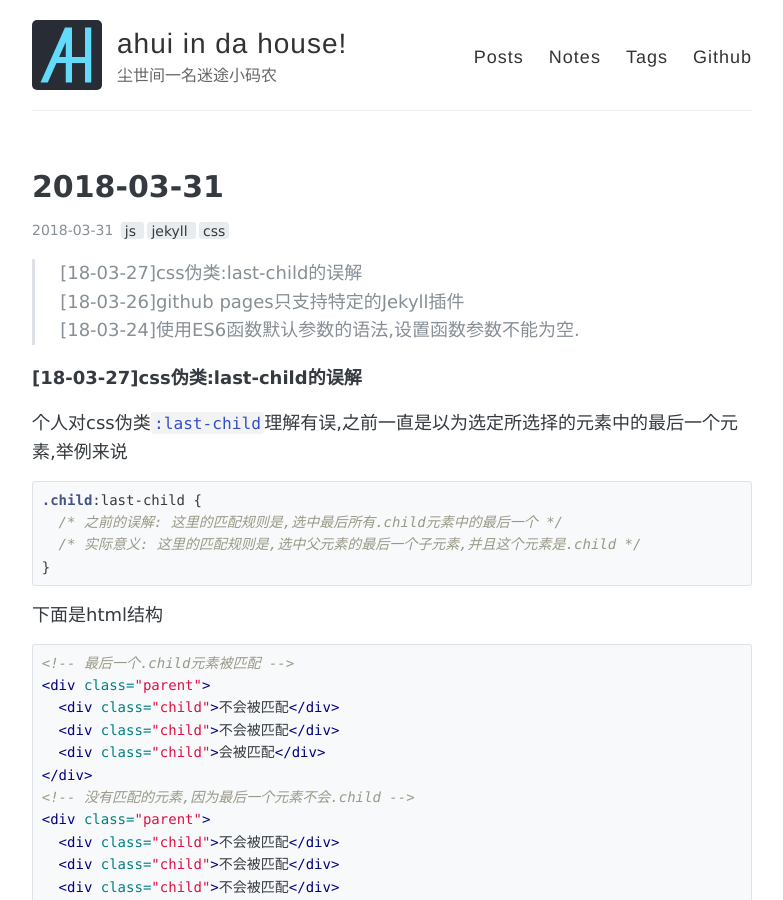
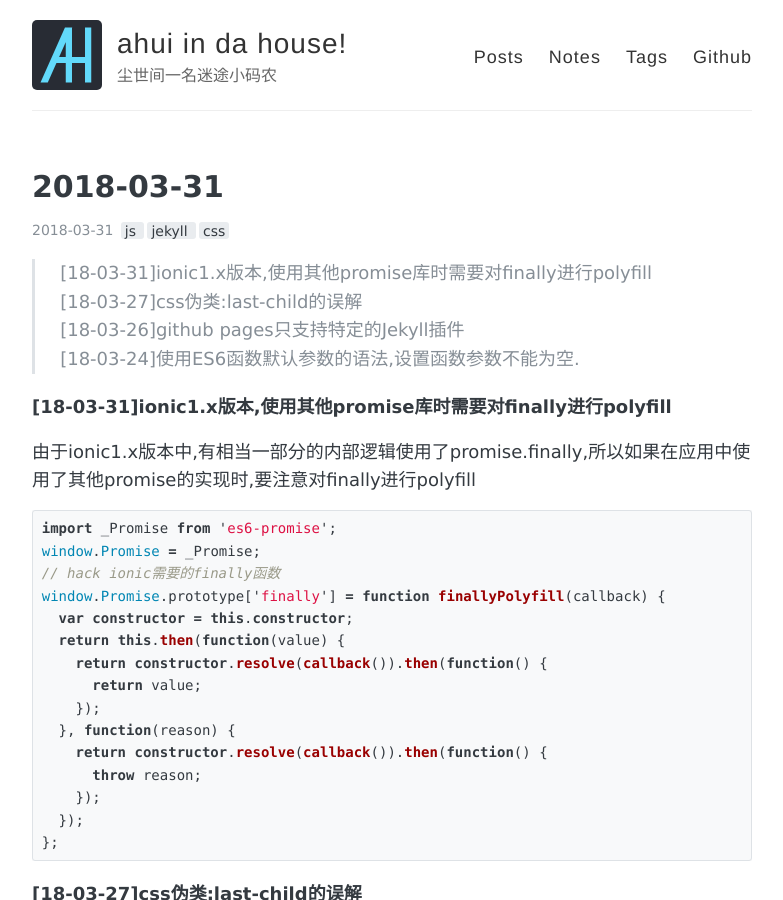
Before and after one commit to funkyLover/blog, a Jekyll site: the page built from notes/_posts/2018-03-31-notes.md, in a window 1280 px wide and 900 px high. Shown: the whole window, without its empty margins (248-1031 px from the left). Built offline with Jekyll 4.4.1, drawn with Linux system fonts in a browser that asks for light colours; comment, search, counter and statistics services are not loaded.

Commit message:
+ 18-03-31 notes;

````diff
--- a/notes/_posts/2018-03-31-notes.md
+++ b/notes/_posts/2018-03-31-notes.md
@@ -7,9 +7,32 @@ comments: true
 share: true
 ---
 
+> [18-03-31]ionic1.x版本,使用其他promise库时需要对finally进行polyfill <br>
 > [18-03-27]css伪类:last-child的误解 <br>
 > [18-03-26]github pages只支持特定的Jekyll插件 <br>
 > [18-03-24]使用ES6函数默认参数的语法,设置函数参数不能为空. <br>
+
+##### [18-03-31]ionic1.x版本,使用其他promise库时需要对finally进行polyfill
+
+由于ionic1.x版本中,有相当一部分的内部逻辑使用了promise.finally,所以如果在应用中使用了其他promise的实现时,要注意对finally进行polyfill
+
+```js
+import _Promise from 'es6-promise';
+window.Promise = _Promise;
+// hack ionic需要的finally函数
+window.Promise.prototype['finally'] = function finallyPolyfill(callback) {
+  var constructor = this.constructor;
+  return this.then(function(value) {
+    return constructor.resolve(callback()).then(function() {
+      return value;
+    });
+  }, function(reason) {
+    return constructor.resolve(callback()).then(function() {
+      throw reason;
+    });
+  });
+};
+```
 
 ##### [18-03-27]css伪类:last-child的误解
 
````
